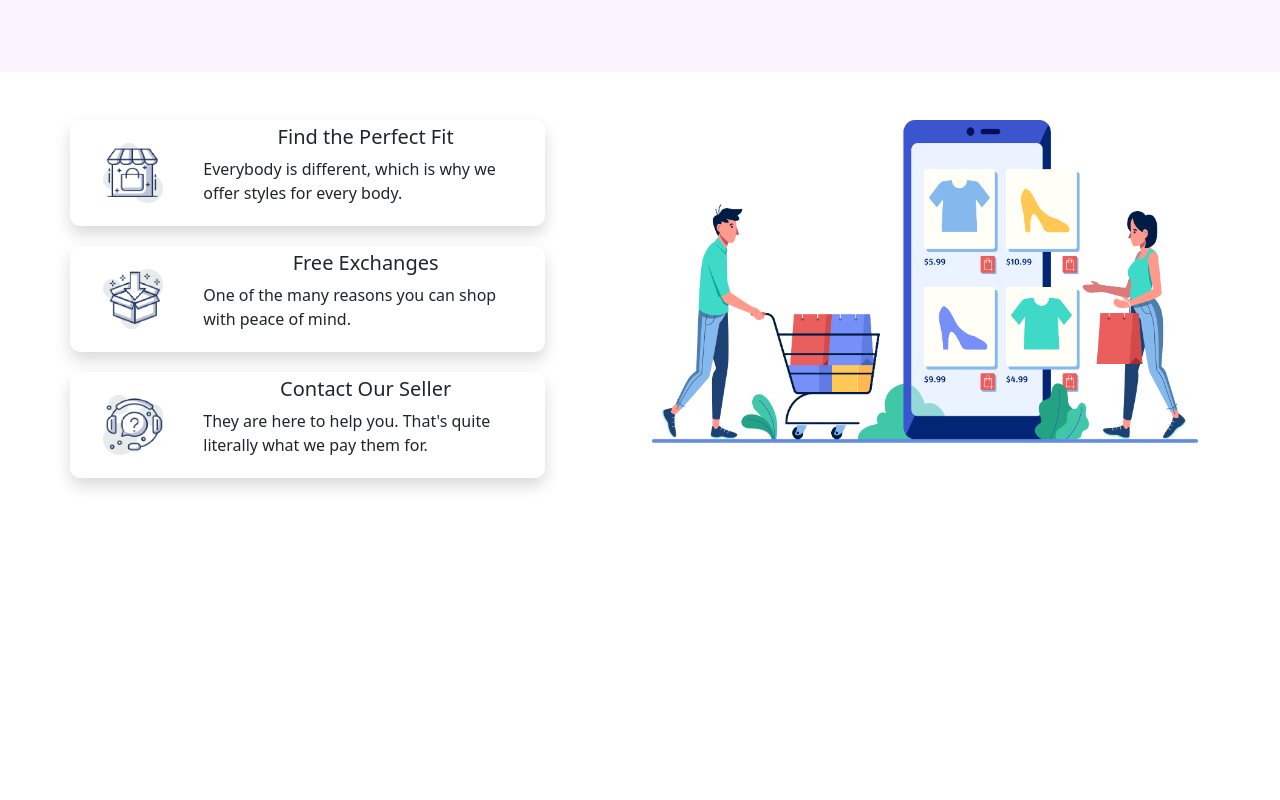
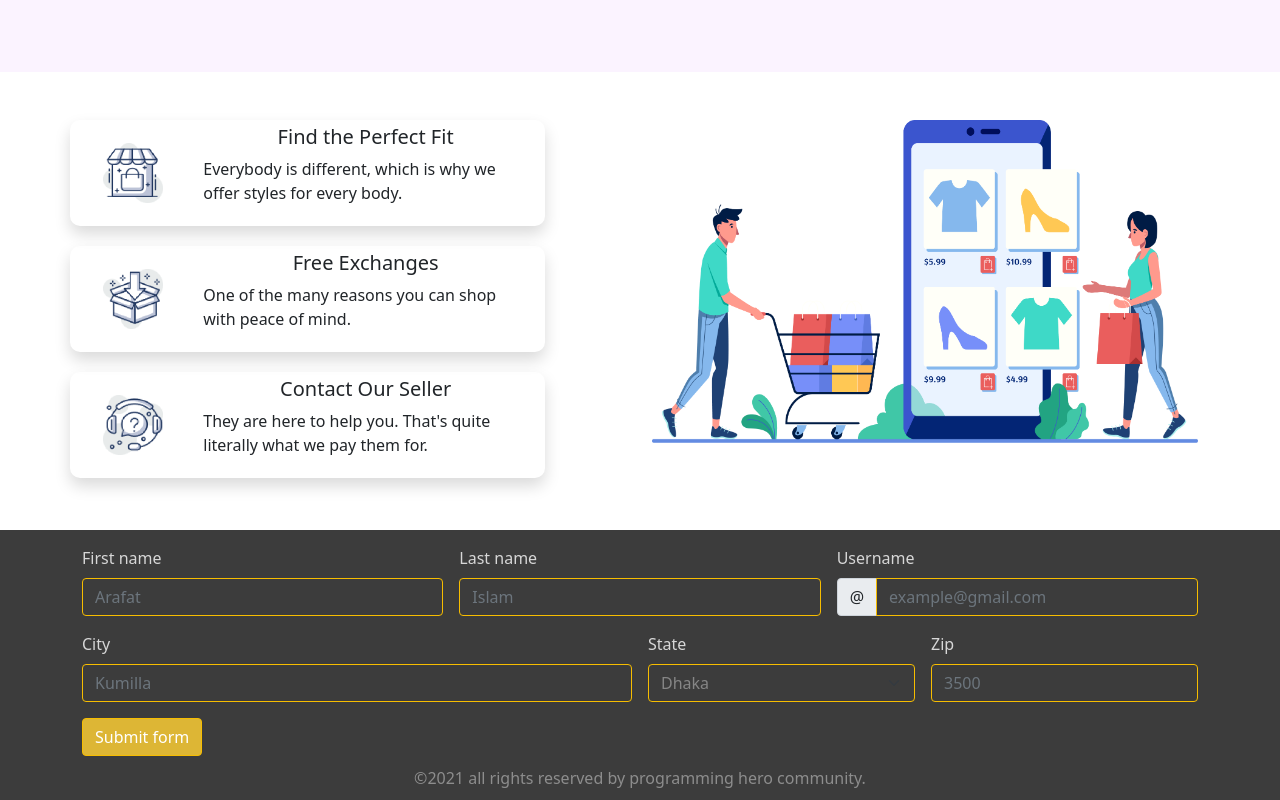
Before and after one commit to Imtious-coder/Assignment02, a plain HTML site: page index.html in a window 1280 px wide. Shown: the part 1899-2699 px from the top of the page. Before the commit the page ends 2397 px from the top, so only its background shows below. Drawn offline with Linux system fonts and the light colour scheme.

Commit message:
extra section added

```diff
--- a/css/style.css
+++ b/css/style.css
@@ -1,3 +1,7 @@
+html{
+    margin: 0;
+    padding: 0;
+}
 #brand-logo{
     width: 290px;
     height: 40px;
@@ -60,3 +64,22 @@
     padding: 5px;
     margin-bottom: 20px;
 }
+.extra-section{
+    background-color: #3C3C3C;
+}
+.box-name{
+    color: rgba(233, 233, 233, 0.897);
+}
+.form-inputs-style{
+    background-color: #3C3C3C;
+    border-bottom: 1px solid white;
+}
+.form-select{
+    color:rgb(134, 134, 134)!important;
+}
+.form-button-color{
+    background-color: #fdce34d5!important;
+    border: 1px solid rgb(247, 189, 0)!important;
+    color: white!important;
+    font-weight: 400!important;
+}
--- a/index.html
+++ b/index.html
@@ -229,12 +229,78 @@
     </section>
   </footer>
 
+  <div class="extra-section">
+    <section class=" container mt-5">
+      <form class="row g-3 needs-validation" novalidate>
+        <div class="col-md-4 position-relative">
+          <label for="validationTooltip01" class="form-label box-name">First name</label>
+          <input style="background-color:  #3C3C3C; border: non; border: 1px solid rgb(247, 189, 0); color: white;"
+            type="text" class="form-control" id="validationTooltip01" placeholder="Arafat" required>
+          <div class="valid-tooltip">
+            Looks good!
+          </div>
+        </div>
+        <div class="col-md-4 position-relative">
+          <label for="validationTooltip02" class="form-label box-name">Last name</label>
+          <input style="background-color:  #3C3C3C; border: non; border: 1px solid rgb(247, 189, 0); color: white;"
+            type="text" class="form-control" id="validationTooltip02" placeholder="Islam" required>
+          <div class="valid-tooltip">
+            Looks good!
+          </div>
+        </div>
+        <div class="col-md-4 position-relative">
+          <label for="validationTooltipUsername" class="form-label box-name">Username</label>
+          <div class="input-group has-validation">
+            <span class="input-group-text" id="validationTooltipUsernamePrepend">@</span>
+            <input style="background-color:  #3C3C3C; border: non; border: 1px solid rgb(247, 189, 0); color: white;"
+              type="text" class="form-control" placeholder="example@gmail.com" id="validationTooltipUsername"
+              aria-describedby="validationTooltipUsernamePrepend" required>
+            <div class="invalid-tooltip">
+              Please choose a unique and valid username.
+            </div>
+          </div>
+        </div>
+        <div class="col-md-6 position-relative">
+          <label for="validationTooltip03" class="form-label box-name">City</label>
+          <input style="background-color:  #3C3C3C; border: non; border: 1px solid rgb(247, 189, 0); color: white;"
+            type="text" class="form-control" id="validationTooltip03" placeholder="Kumilla" required>
+          <div class="invalid-tooltip">
+            Please provide a valid city.
+          </div>
+        </div>
+        <div class="col-md-3 position-relative">
+          <label for="validationTooltip04" class="form-label box-name">State</label>
+          <select style="background-color:  #3C3C3C; border: non; border: 1px solid rgb(247, 189, 0); color: white;"
+            class="form-select box-name" id="validationTooltip04" required>
+            <option style="color: rgb(134, 134, 134);">Dhaka</option>
+            <option style="color:rgb(134, 134, 134);">Chittagong</option>
+            <option style="color:rgb(134, 134, 134);">Kumilla</option>
+            <option style="color: rgb(134, 134, 134);">Cox's bazar</option>
+          </select>
+          <div class="invalid-tooltip">
+            Please select a valid state.
+          </div>
+        </div>
+        <div class="col-md-3 position-relative">
+          <label for="validationTooltip05" class="form-label box-name">Zip</label>
+          <input style="background-color:  #3C3C3C; border: non; border: 1px solid rgb(247, 189, 0); color: white;"
+            type="text" class="form-control" placeholder="3500" id="validationTooltip05" required>
+          <div class="invalid-tooltip">
+            Please provide a valid zip.
+          </div>
+        </div>
+        <div class="col-12">
+          <button class="btn btn form-button-color" type="submit">Submit form</button>
+        </div>
+      </form>
+    </section>
+    <div>
+      <p
+        style="color: rgb(141, 141, 141); text-align: center; padding-bottom: 10px; padding-top: 10px; margin-bottom: 0;">
+        ©2021 all rights reserved by programming hero community.</p>
+    </div>
+  </div>
 
-  <section class="container">
-    <div class="row">
-
-    </div>
-  </section>
 
 
 
```
